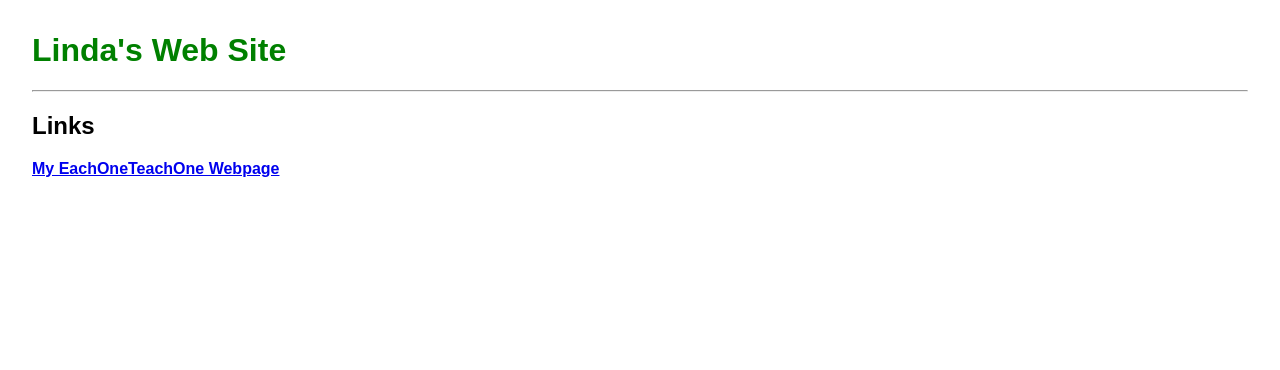
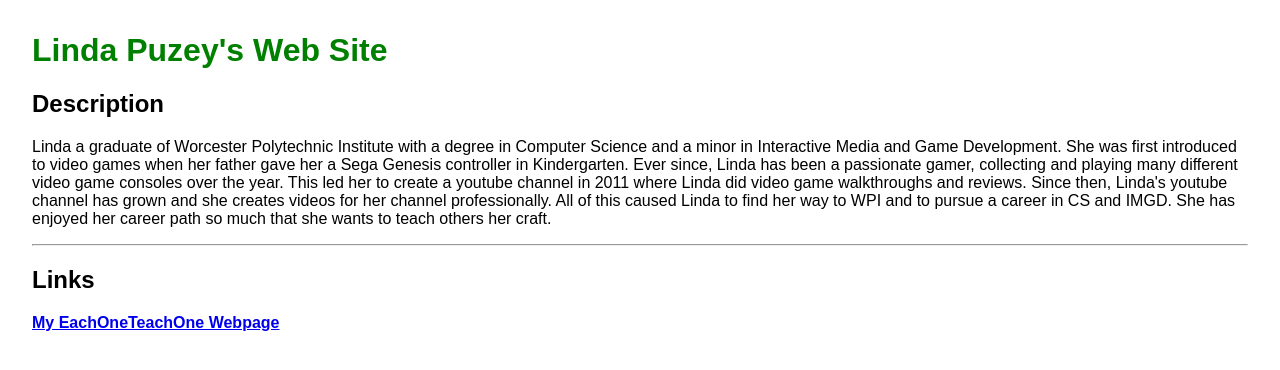
Before and after one commit to lpuzey/E1T1TestWebsite, a plain HTML site: page index.html in a window 1280 px wide. Drawn offline with Linux system fonts and the light colour scheme.

Commit message:
Final Update

```diff
--- a/index.html
+++ b/index.html
@@ -1,15 +1,22 @@
 <!DOCTYPE html>
 <html lang="en">
 <head>
-    <meta charset="UTF-8">
-    <title>Linda's Web Site</title>
     <style>
         body { margin: 2em; font-family: sans-serif; }
         h1 { color: green; }
     </style>
+    <h1>Linda Puzey's Web Site</h1>
 </head>
 <body>
-    <h1>Linda's Web Site</h1>
+    <h2>Description</h2>
+    <p>Linda a graduate of Worcester Polytechnic Institute with a degree in Computer Science and a minor in Interactive Media and Game Development.
+        She was first introduced to video games when her father gave her a Sega Genesis controller in Kindergarten.
+        Ever since, Linda has been a passionate gamer, collecting and playing many different video game consoles over the year.
+        This led her to create a youtube channel in 2011 where Linda did video game walkthroughs and reviews.
+        Since then, Linda's youtube channel has grown and she creates videos for her channel professionally.
+        All of this caused Linda to find her way to WPI and to pursue a career in CS and IMGD.
+        She has enjoyed her career path so much that she wants to teach others her craft.
+    </p>
     <hr/>
     <h2>Links</h2>
     <p><a href="https://www.eachoneteachone.is/linda-puzey.html"><strong>My EachOneTeachOne Webpage</strong></a></p>
```
